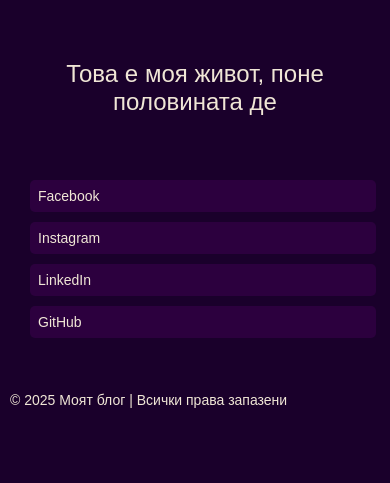
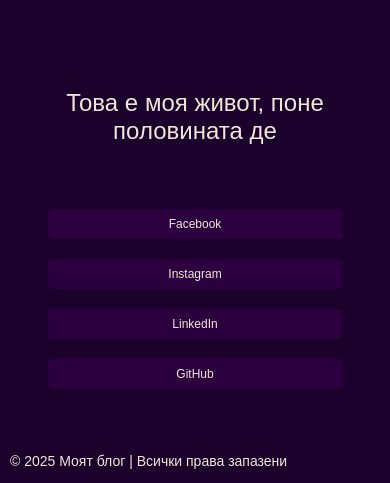
Before and after one commit to Martinkata1/blog, a website: page main.html in a window 390 px wide. Shown: the part 913-1396 px from the top of the page. Before the commit the page ends 1335 px from the top, so only its background shows below. Drawn offline with Linux system fonts and the light colour scheme.

Commit message:
Tried to add Boostrap but it makes more ugly site. Updated for 480px version

```diff
--- a/style.css
+++ b/style.css
@@ -174,11 +174,6 @@
         font-size: 14px;
     }
 
-    .intro {
-        text-align: left;
-        font-size: 1rem;
-        padding: 10px;
-    }
 
     .button-container {
         flex-direction: column;
@@ -214,16 +209,8 @@
         padding: 10px;
     }
 
+
     .social-links {
-        flex-direction: column;
-        gap: 10px;
-    }
-
-    .social-btn {
-        width: 100%;
-        padding: 8px;
-    }
-    /*.social-links {
         flex-direction: column;
         align-items: center;
         gap: 20px;
@@ -233,7 +220,7 @@
         text-align: center;
         font-size: 12px;
         padding: 8px;
-    }*/
+    }
 }
 
 .image {
```
